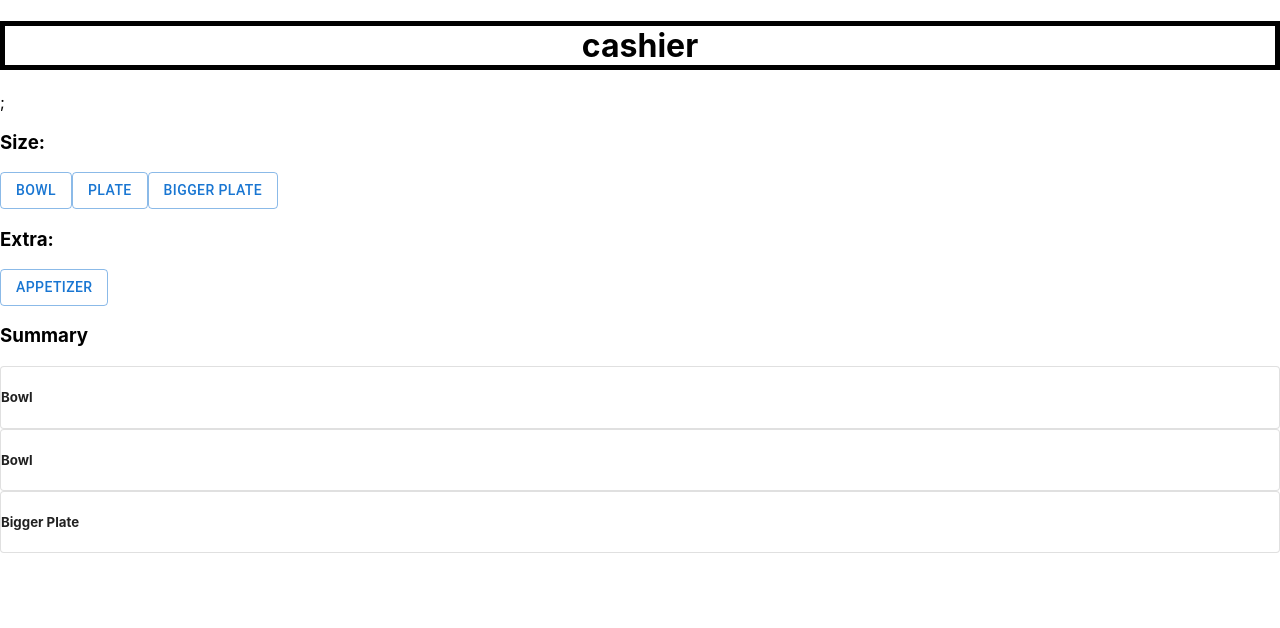
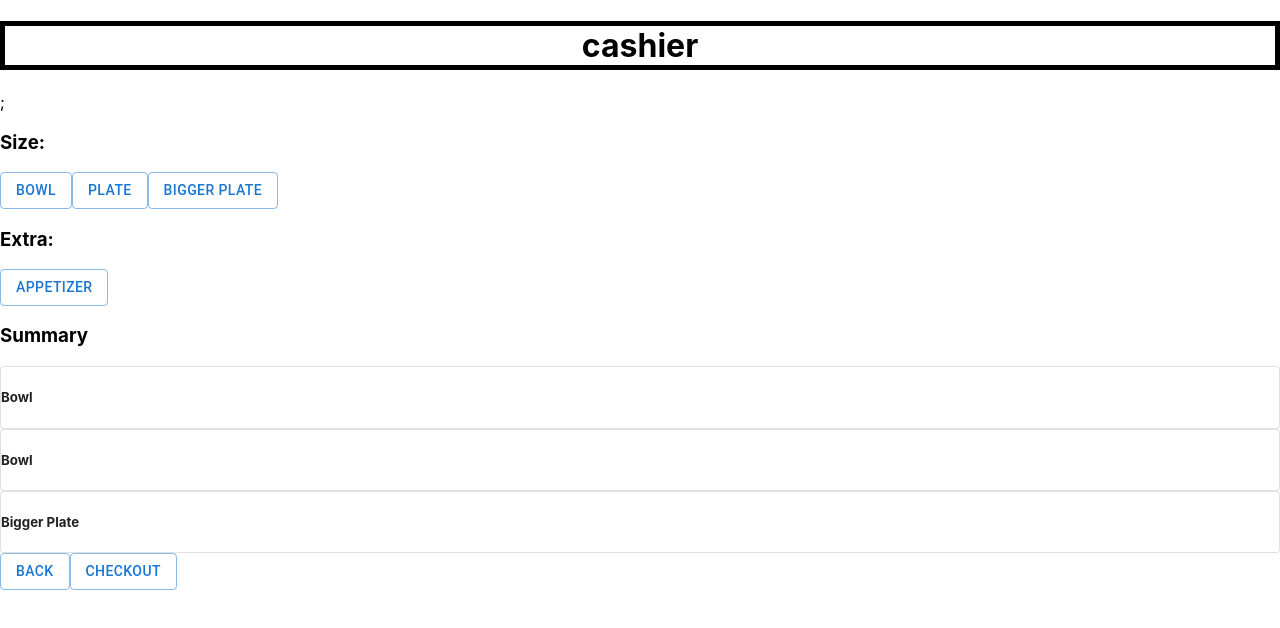
Before and after one commit to jdavstaff/Project3Docs, a React (Create React App) app in the folder frontend/: page /cashier in a window 1280 px wide. Shown: the top 628 px of the page. Built offline with nearby package versions, Linux system fonts and the light colour scheme.

Commit message:
ordering - returned checkout and back buttons

```diff
--- a/frontend/src/pages/view/OrderView.js
+++ b/frontend/src/pages/view/OrderView.js
@@ -52,6 +52,12 @@ export default function OrderView({ user }) {
         <div>
           <Summary data={summaryData} />
         </div>
+        <Link to="/">
+          <Button variant="outlined">Back</Button>
+        </Link>
+        <Link to="checkout">
+          <Button variant="outlined">CHECKOUT</Button>
+        </Link>
       </div>
     );
   } else {
```
